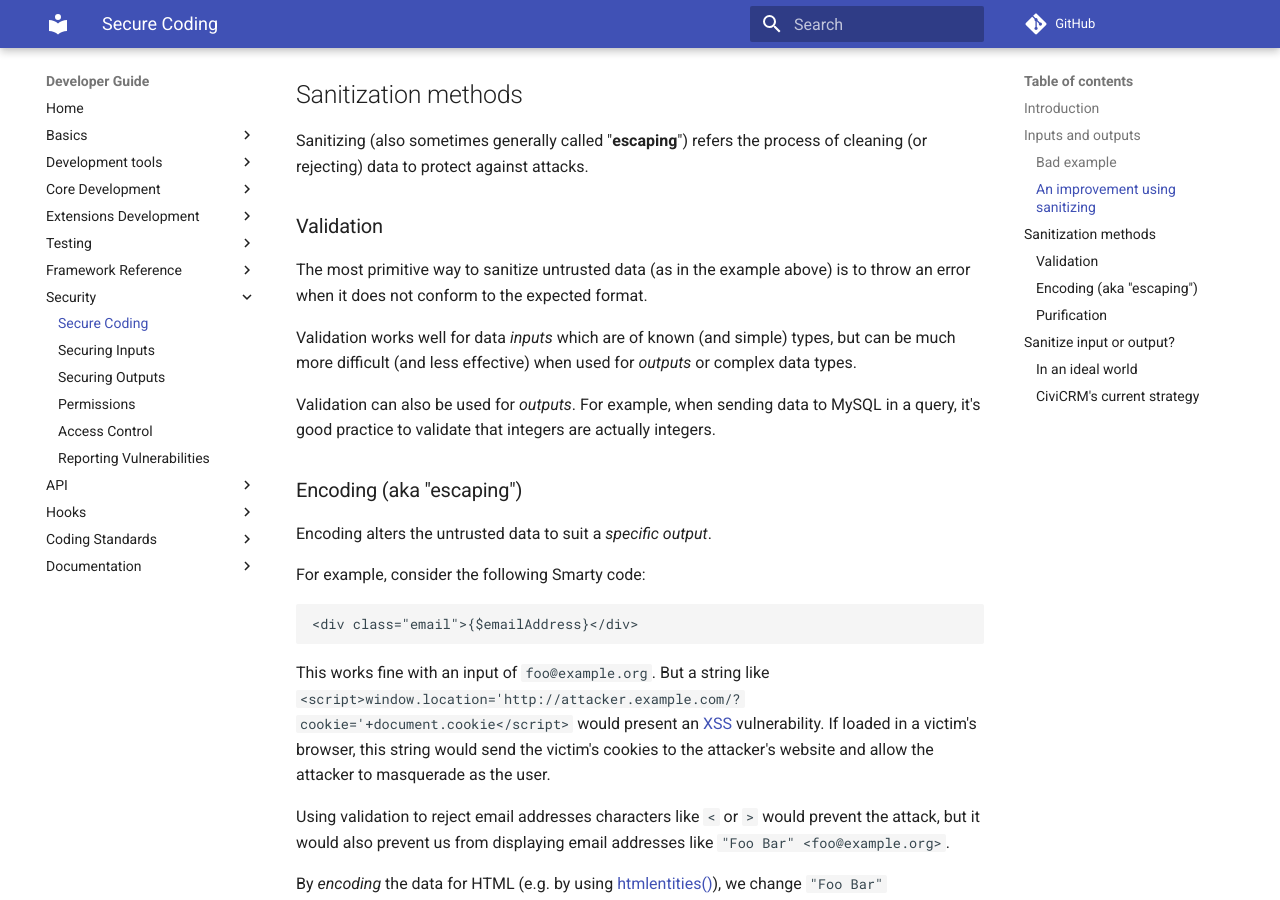
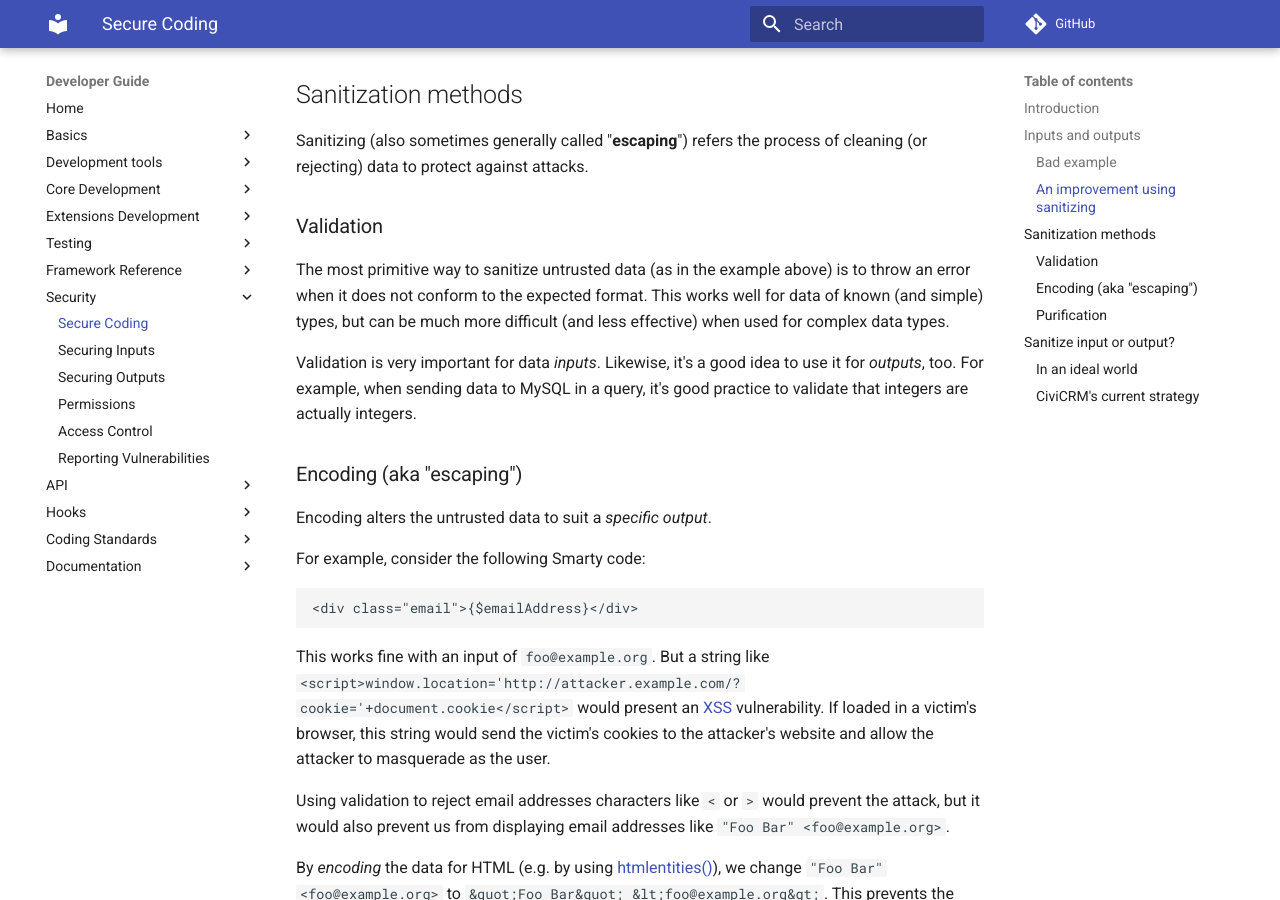
Before and after one commit to civicrm/civicrm-dev-docs, an MkDocs documentation site: the page built from docs/security/index.md, in a window 1280 px wide and 900 px high, scrolled down 1847 px. Built offline with MkDocs 1.6.1 and Material for MkDocs 9.7.7, drawn with Linux system fonts in a browser that asks for light colours; comment, search, counter and statistics services are not loaded; old or Windows-style settings are respelled for this version of MkDocs.

Commit message:
Security - Clarify validation section

```diff
--- a/docs/security/index.md
+++ b/docs/security/index.md
@@ -63,11 +63,9 @@ Sanitizing (also sometimes generally called "**escaping**") refers the process o
 
 ### Validation
 
-The most primitive way to sanitize untrusted data (as in the example above) is to throw an error when it does not conform to the expected format.
+The most primitive way to sanitize untrusted data (as in the example above) is to throw an error when it does not conform to the expected format. This works well for data of known (and simple) types, but can be much more difficult (and less effective) when used for complex data types.
 
-Validation works well for data *inputs* which are of known (and simple) types, but can be much more difficult (and less effective) when used for *outputs* or complex data types.
-
-Validation can also be used for *outputs*. For example, when sending data to MySQL in a query, it's good practice to validate that integers are actually integers.
+Validation is very important for data *inputs*. Likewise, it's a good idea to use it for *outputs*, too. For example, when sending data to MySQL in a query, it's good practice to validate that integers are actually integers.
 
 ### Encoding (aka "escaping") {:#encoding}
 
```
